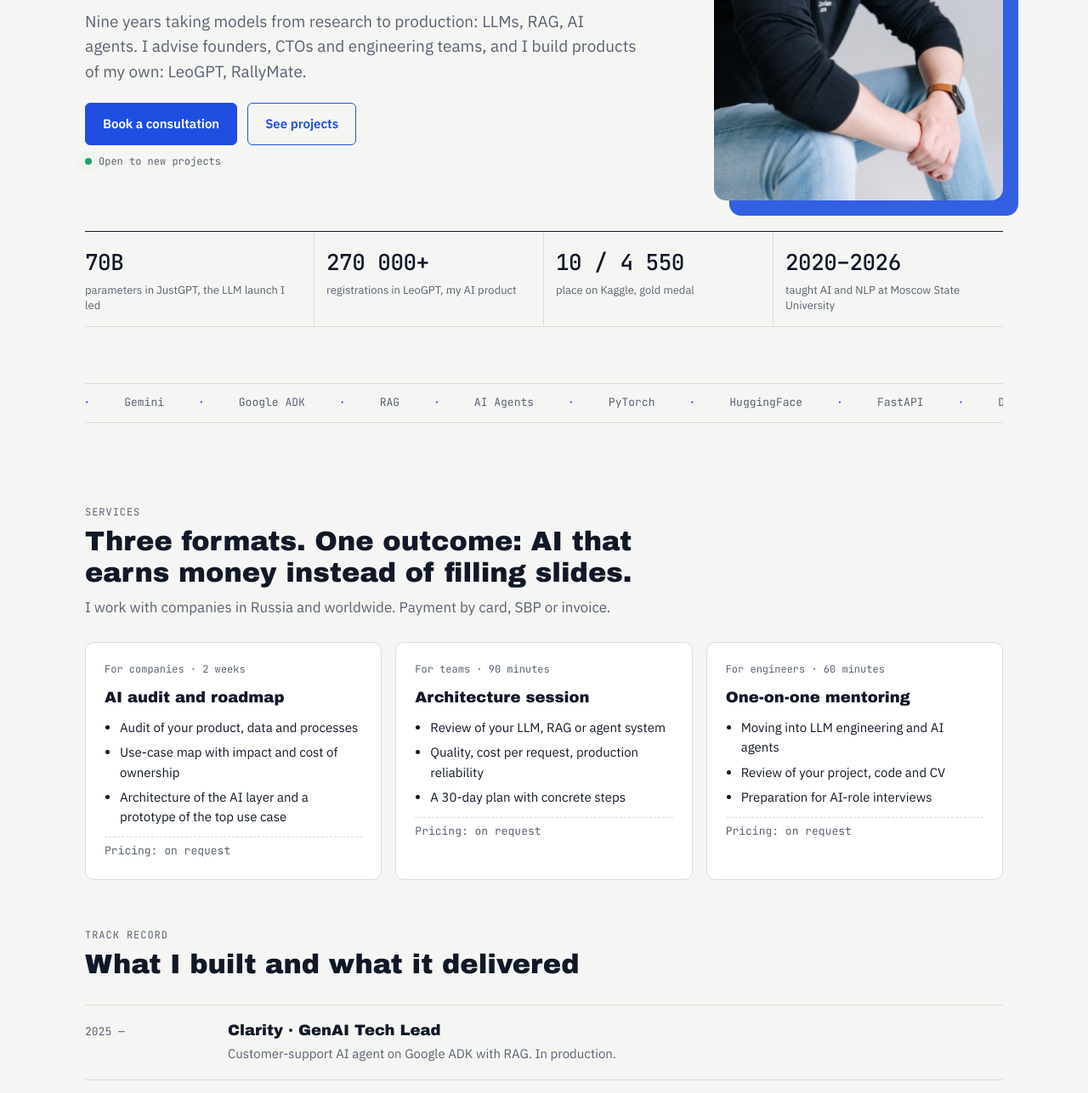
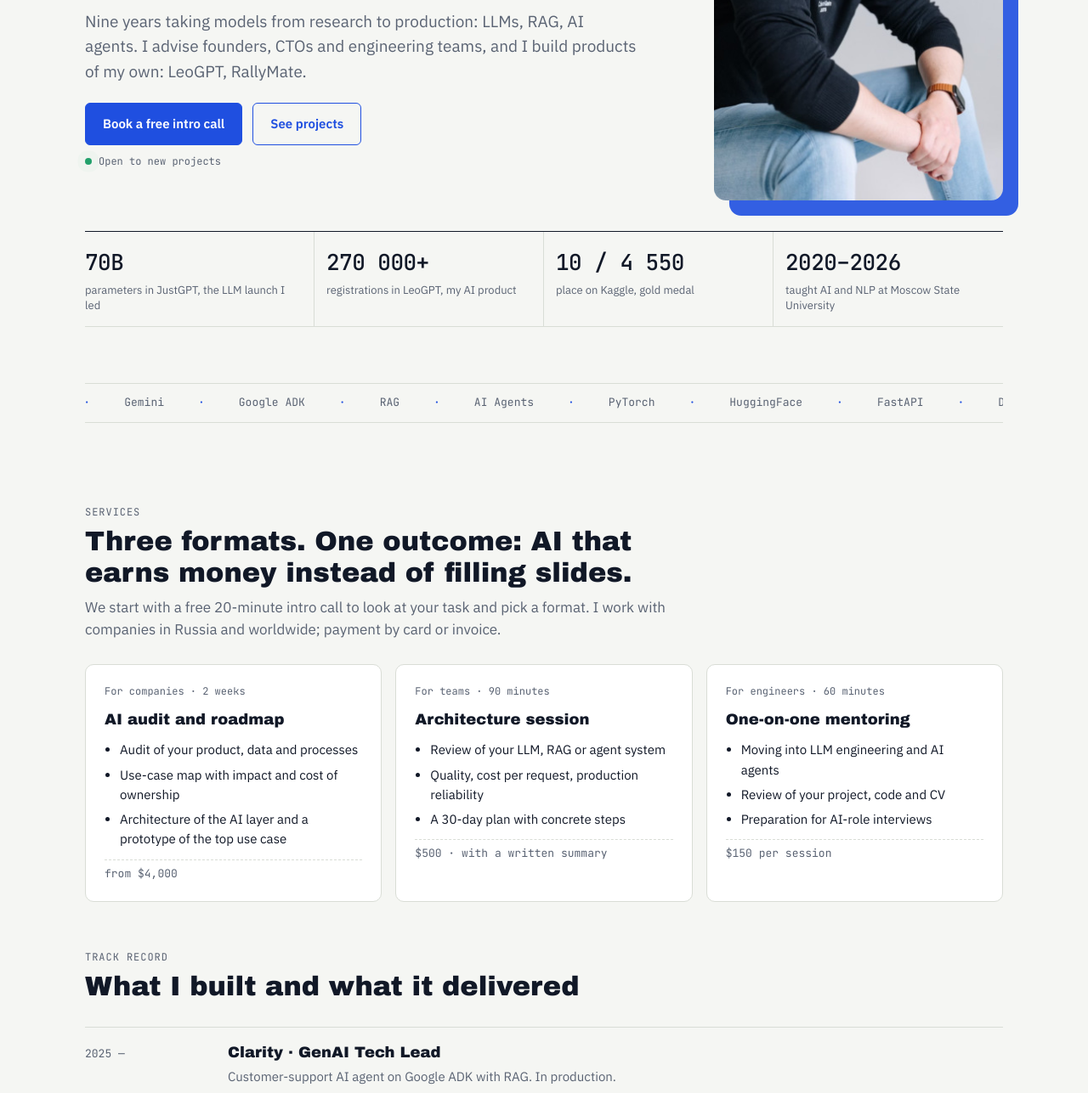
Before and after one commit to kotikkonstantin/konstantinkotik.com, a plain HTML site: page index.html in a window 1280 px wide. Shown: the part 400-1687 px from the top of the page at 85% size. Drawn offline with Linux system fonts and the light colour scheme; a web font is replaced by a local one.

Commit message:
Add prices and Calendly booking
Co-Authored-By: Claude Opus 5.5 <noreply@anthropic.com>

```diff
--- a/index.html
+++ b/index.html
@@ -170,7 +170,7 @@ footer { margin-top: 56px; padding-top: 18px; border-top: 1px solid var(--line);
       </p>
       <div>
         <div class="cta">
-          <a class="btn primary" href="#contact"><span class="ru">Записаться на консультацию</span><span class="en">Book a consultation</span></a>
+          <a class="btn primary" href="https://calendly.com/konstantinkotik1995/meet-with-me" target="_blank" rel="noopener"><span class="ru">Записаться на бесплатное знакомство</span><span class="en">Book a free intro call</span></a>
           <a class="btn ghost" href="#projects"><span class="ru">Смотреть проекты</span><span class="en">See projects</span></a>
         </div>
         <div class="status"><i aria-hidden="true"></i><span class="ru">Открыт к новым проектам</span><span class="en">Open to new projects</span></div>
@@ -198,7 +198,7 @@ footer { margin-top: 56px; padding-top: 18px; border-top: 1px solid var(--line);
   <div class="sec-head">
     <div class="eyebrow"><span class="ru">Услуги</span><span class="en">Services</span></div>
     <h2><span class="ru">Три формата. Один результат: ИИ, который приносит деньги, а не слайды.</span><span class="en">Three formats. One outcome: AI that earns money instead of filling slides.</span></h2>
-    <p><span class="ru">Работаю с компаниями из России и других стран. Оплата картой РФ, по СБП или по счёту.</span><span class="en">I work with companies in Russia and worldwide. Payment by card, SBP or invoice.</span></p>
+    <p><span class="ru">Начнём с бесплатного знакомства на 20 минут: разберём задачу и выберем формат. Работаю с компаниями из России и других стран, оплата картой РФ, по СБП или по счёту.</span><span class="en">We start with a free 20-minute intro call to look at your task and pick a format. I work with companies in Russia and worldwide; payment by card or invoice.</span></p>
   </div>
   <div class="grid3">
     <div class="card">
@@ -209,7 +209,7 @@ footer { margin-top: 56px; padding-top: 18px; border-top: 1px solid var(--line);
         <li><span class="ru">Карта сценариев с оценкой эффекта и стоимости владения</span><span class="en">Use-case map with impact and cost of ownership</span></li>
         <li><span class="ru">Архитектура ИИ-слоя и прототип приоритетного сценария</span><span class="en">Architecture of the AI layer and a prototype of the top use case</span></li>
       </ul>
-      <div class="price"><span class="ru">Стоимость: по запросу</span><span class="en">Pricing: on request</span></div>
+      <div class="price"><span class="ru">от 250 000 ₽</span><span class="en">from $4,000</span></div>
     </div>
     <div class="card">
       <div class="meta"><span class="ru">Для команд · 90 минут</span><span class="en">For teams · 90 minutes</span></div>
@@ -219,7 +219,7 @@ footer { margin-top: 56px; padding-top: 18px; border-top: 1px solid var(--line);
         <li><span class="ru">Качество, стоимость запроса, надёжность в продакшене</span><span class="en">Quality, cost per request, production reliability</span></li>
         <li><span class="ru">План на 30 дней с конкретными шагами</span><span class="en">A 30-day plan with concrete steps</span></li>
       </ul>
-      <div class="price"><span class="ru">Стоимость: по запросу</span><span class="en">Pricing: on request</span></div>
+      <div class="price"><span class="ru">25 000 ₽ · с письменными выводами</span><span class="en">$500 · with a written summary</span></div>
     </div>
     <div class="card">
       <div class="meta"><span class="ru">Для инженеров · 60 минут</span><span class="en">For engineers · 60 minutes</span></div>
@@ -229,7 +229,7 @@ footer { margin-top: 56px; padding-top: 18px; border-top: 1px solid var(--line);
         <li><span class="ru">Разбор вашего проекта, кода и резюме</span><span class="en">Review of your project, code and CV</span></li>
         <li><span class="ru">Подготовка к собеседованиям на AI-роли</span><span class="en">Preparation for AI-role interviews</span></li>
       </ul>
-      <div class="price"><span class="ru">Стоимость: по запросу</span><span class="en">Pricing: on request</span></div>
+      <div class="price"><span class="ru">9 000 ₽ за сессию</span><span class="en">$150 per session</span></div>
     </div>
   </div>
 </section>
@@ -308,12 +308,13 @@ footer { margin-top: 56px; padding-top: 18px; border-top: 1px solid var(--line);
     <div>
       <div class="eyebrow"><span class="ru">Контакты</span><span class="en">Contact</span></div>
       <h2 style="margin-block:8px 12px"><span class="ru">Напишите, с чего хотите начать</span><span class="en">Tell me where you want to start</span></h2>
-      <p><span class="ru">Опишите задачу в двух-трёх предложениях. Отвечу в течение рабочего дня и предложу формат.</span><span class="en">Describe the task in two or three sentences. I reply within one business day and suggest a format.</span></p>
+      <p><span class="ru">Выберите удобное время для бесплатного 20-минутного знакомства. Разберём задачу и выберем формат. Или напишите на почту: отвечу в течение рабочего дня.</span><span class="en">Pick a time for a free 20-minute intro call. We'll look at your task and choose a format. Or email me: I reply within one business day.</span></p>
+      <a class="btn primary" href="https://calendly.com/konstantinkotik1995/meet-with-me" target="_blank" rel="noopener"><span class="ru">Выбрать время в календаре</span><span class="en">Pick a time</span></a>
     </div>
     <div class="chan">
       <div><span class="k">Email</span><span class="copy"><code id="email">kotikkonstantin@yandex.ru</code><button type="button" id="copy-email"><span class="ru">Скопировать</span><span class="en">Copy</span></button></span></div>
       <div><span class="k">LinkedIn</span><a href="https://www.linkedin.com/in/konstantin-kotik/">linkedin.com/in/konstantin-kotik</a></div>
-      <div><span class="k">Telegram</span><a href="https://t.me/urgent_ai">t.me/urgent_ai</a></div>
+      <div><span class="k"><span class="ru">Канал в Telegram</span><span class="en">Telegram channel</span></span><a href="https://t.me/urgent_ai">t.me/urgent_ai</a></div>
     </div>
   </div>
 </section>
```
Also changed, not shown: 1 other file.
